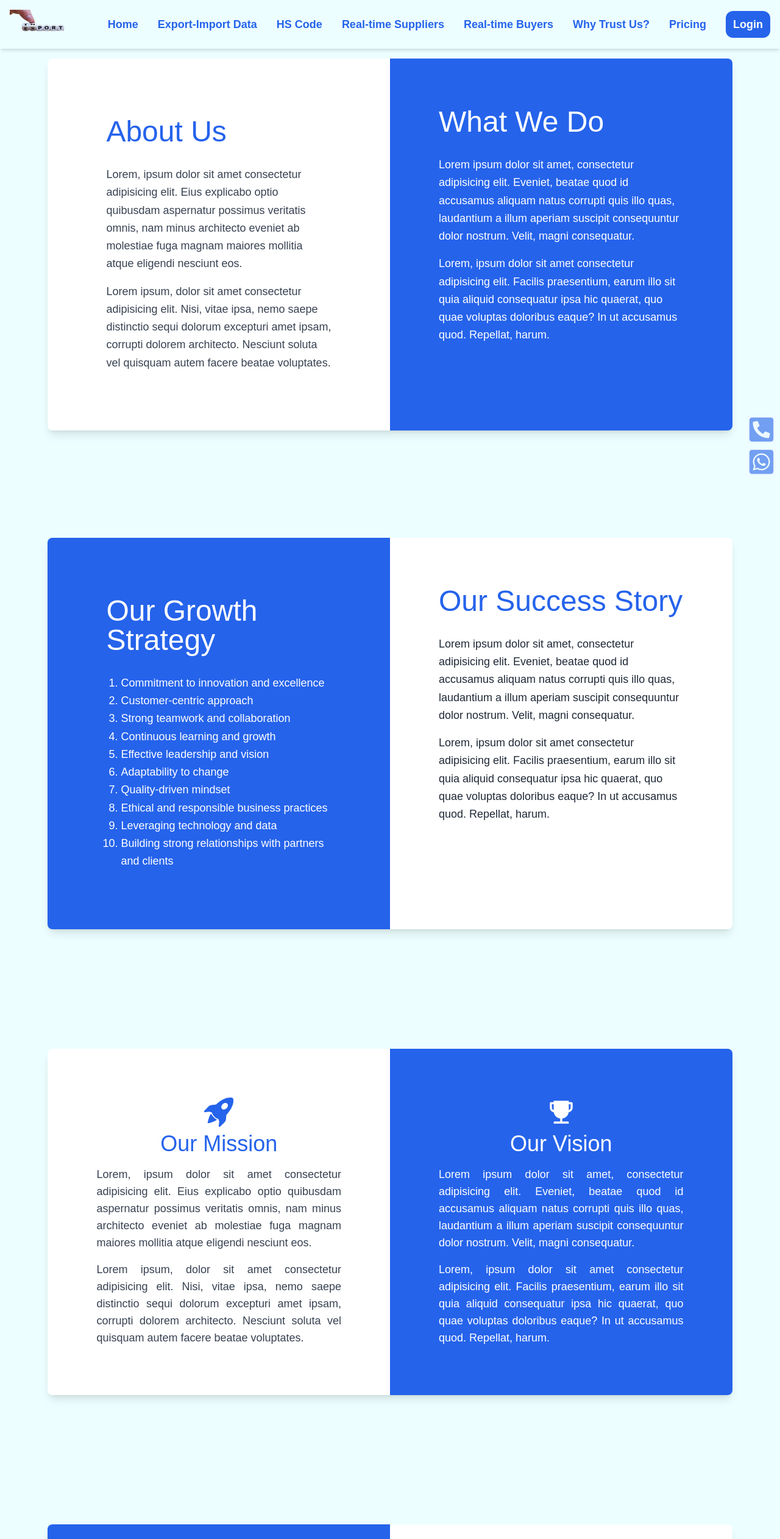
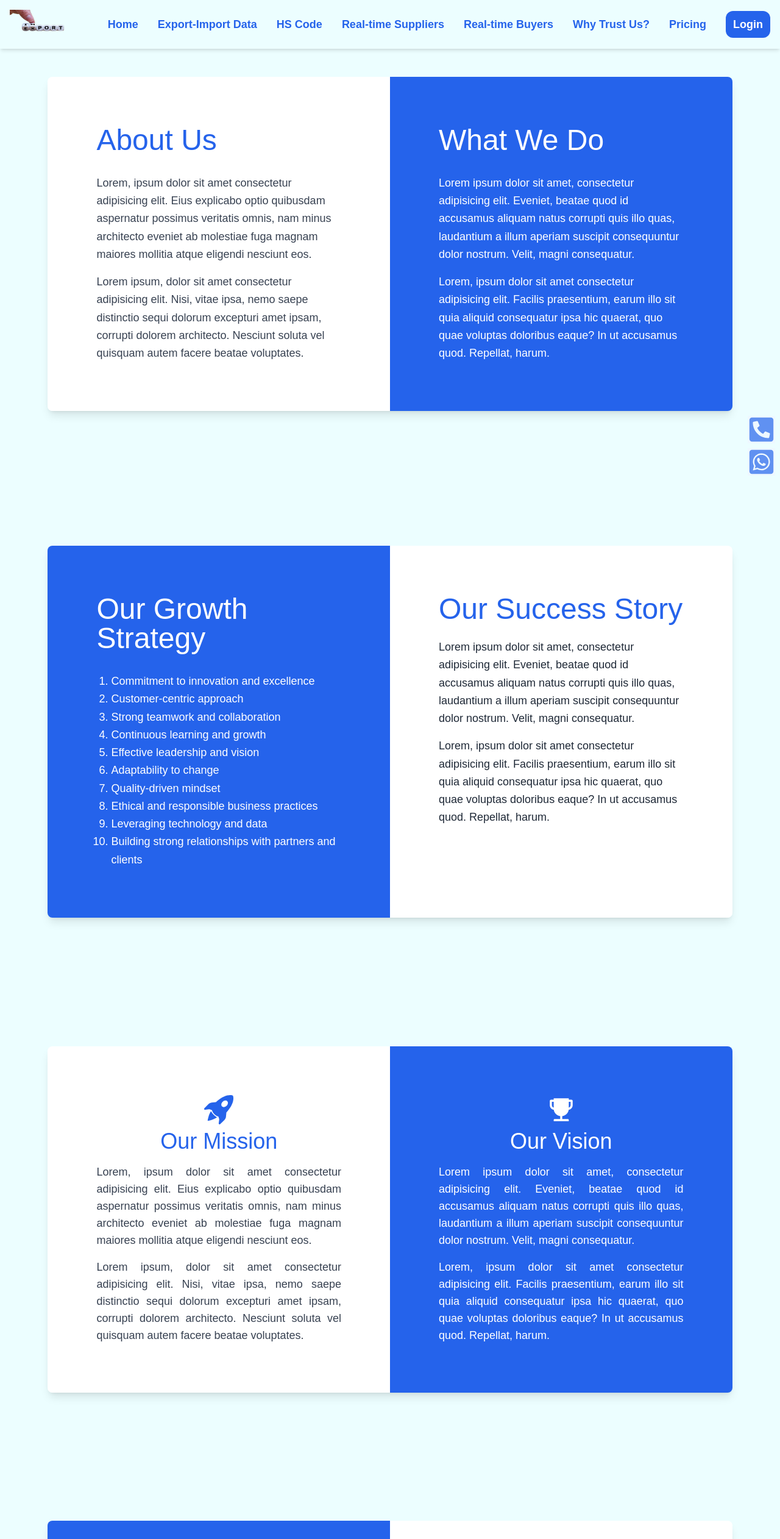
Before and after one commit to atharvamisal2614/getbuyers, a Next.js app: page /about in a window 1280 px wide. Shown: the top 2524 px of the page at 61% size. Built offline with nearby package versions, Linux system fonts and the light colour scheme.

Commit message:
update about

```diff
--- a/app/about/page.jsx
+++ b/app/about/page.jsx
@@ -5,12 +5,7 @@ import { AiFillTrophy } from "react-icons/ai";
 import { FaUsers, FaStar } from "react-icons/fa";
 import { BsFillRocketTakeoffFill } from "react-icons/bs";
 import { IoDiamond } from "react-icons/io5";
-import Careers from "../components/Careers";
 import { FaLightbulb } from "react-icons/fa";
-
-
-
-
 const AboutUs = () => {
     const teamMembers = [
         {
@@ -54,9 +49,9 @@ const AboutUs = () => {
     return (
         <div className="w-full">
             {/* About Us Section  */}
-            <section className="relative w-full min-h-screen flex items-center justify-center bg-cyan-50 p-4 py-24">
+            <section className="relative w-full min-h-screen flex items-center justify-center bg-cyan-50 p-4 ">
                 <div className="grid grid-cols-1 md:grid-cols-2 w-[90%] md:w-[90%] h-auto md:h-3/4 lg:h-2/3 shadow-lg rounded-lg overflow-hidden">
-                    <div className="flex flex-col justify-start items-start bg-white p-10 md:p-24 lg:p-24">
+                    <div className="flex flex-col justify-start items-start bg-white p-10 md:p-20">
                         <h1 className="text-3xl md:text-5xl  text-blue-600 mb-6 md:mb-8">About Us</h1>
                         <p className="text-gray-700 text-lg leading-relaxed">
                             Lorem, ipsum dolor sit amet consectetur adipisicing elit. Eius explicabo optio quibusdam aspernatur possimus veritatis omnis, nam minus architecto eveniet ab molestiae fuga magnam maiores mollitia atque eligendi nesciunt eos.
@@ -66,7 +61,7 @@ const AboutUs = () => {
                         </p>
                     </div>
 
-                    <div className="flex flex-col justify-start items-start bg-blue-600 p-10 md:p-16 lg:p-20">
+                    <div className="flex flex-col justify-start items-start bg-blue-600 p-10 md:p-20">
                         <h1 className="text-3xl md:text-5xl text-white mb-6 md:mb-8">What We Do</h1>
                         <p className="text-white text-lg leading-relaxed">
                             Lorem ipsum dolor sit amet, consectetur adipisicing elit. Eveniet, beatae quod id accusamus aliquam natus corrupti quis illo quas, laudantium a illum aperiam suscipit consequuntur dolor nostrum. Velit, magni consequatur.
@@ -79,9 +74,9 @@ const AboutUs = () => {
             </section>
 
             {/* Our Story section */}
-            <section className="relative w-full min-h-screen flex items-center justify-center bg-cyan-50 p-4 py-20">
+            <section className="relative w-full min-h-screen flex items-center justify-center bg-cyan-50 p-4 ">
                 <div className="grid grid-cols-1 md:grid-cols-2 w-[90%] md:w-[90%] h-auto md:h-3/4 lg:h-2/3 shadow-lg rounded-lg overflow-hidden">
-                    <div className="w-full flex flex-col justify-start items-start bg-blue-600 p-10 md:p-24 lg:p-24">
+                    <div className="w-full flex flex-col justify-start items-start bg-blue-600 p-10 md:p-20">
                         <h1 className="text-3xl md:text-5xl text-white mb-6 md:mb-8">Our Growth Strategy</h1>
                         <ul className="text-white text-lg leading-relaxed list-decimal pl-6">
                             <li>Commitment to innovation and excellence</li>
@@ -97,8 +92,8 @@ const AboutUs = () => {
                         </ul>
                     </div>
 
-                    <div className="flex flex-col justify-start items-start bg-white p-10 md:p-16 lg:p-20">
-                        <h1 className="text-3xl md:text-5xl text-blue-600 mb-6 md:mb-8">Our Success Story</h1>
+                    <div className="flex flex-col justify-start items-start bg-white p-10 md:p-20 ">
+                        <h1 className="text-3xl md:text-5xl text-blue-600 mb-6">Our Success Story</h1>
                         <p className="text-gray-800 text-lg leading-relaxed">
                             Lorem ipsum dolor sit amet, consectetur adipisicing elit. Eveniet, beatae quod id accusamus aliquam natus corrupti quis illo quas, laudantium a illum aperiam suscipit consequuntur dolor nostrum. Velit, magni consequatur.
                         </p>
@@ -110,11 +105,11 @@ const AboutUs = () => {
             </section>
 
 
-            <section className="relative w-full min-h-screen flex items-center justify-center bg-cyan-50 p-4 py-24">
+            <section className="relative w-full min-h-screen flex items-center justify-center bg-cyan-50 p-4 ">
                 <div className="grid grid-cols-1 md:grid-cols-2 w-11/12 md:w-[90%] h-auto md:h-3/4 lg:h-2/3 shadow-lg rounded-lg overflow-hidden">
 
                     {/* Mission Section */}
-                    <div className="flex flex-col justify-start items-center bg-white p-8 md:p-16 lg:p-20 text-center">
+                    <div className="flex flex-col justify-start items-center bg-white p-8 md:p-20 text-center">
                         <div className="flex flex-col items-center gap-2 mb-4">
                             <BsFillRocketTakeoffFill className="text-blue-600 text-5xl" />
                             <h1 className="text-2xl md:text-4xl text-blue-600">Our Mission</h1>
@@ -128,7 +123,7 @@ const AboutUs = () => {
                     </div>
 
                     {/* Vision Section */}
-                    <div className="flex flex-col justify-start items-center bg-blue-600 p-8 md:p-16 lg:p-20 text-center">
+                    <div className="flex flex-col justify-start items-center bg-blue-600 p-8 md:p-20 text-center">
                         <div className="flex flex-col items-center gap-2 mb-4">
                             <AiFillTrophy className="text-white text-5xl" />
                             <h1 className="text-2xl md:text-4xl text-white">Our Vision</h1>
@@ -144,7 +139,7 @@ const AboutUs = () => {
             </section>
 
             {/* Our Values section  */}
-            <section className="relative w-full min-h-screen flex items-center justify-center bg-cyan-50 p-4 py-24">
+            <section className="relative w-full min-h-screen flex items-center justify-center bg-cyan-50 p-4 ">
                 <div className="grid grid-cols-1 md:grid-cols-2 gap-0 w-11/12 md:w-[90%] shadow-lg rounded-lg overflow-hidden">
 
 
@@ -189,7 +184,7 @@ const AboutUs = () => {
 
 
             {/* Meet Our Team  */}
-            <section className="relative w-full min-h-screen flex items-center justify-center bg-cyan-50 p-4 py-24">
+            <section className="relative w-full min-h-screen flex items-center justify-center bg-cyan-50 p-4 ">
                 <div className="grid grid-cols-1 md:grid-cols-2 gap-0 w-11/12 md:w-[90%] shadow-lg rounded-lg overflow-hidden">
                     {teamMembers.map((member, index) => (
                         <div key={index} className={`flex flex-col justify-start items-center ${member.bg} p-5 text-center`}>
@@ -211,10 +206,23 @@ const AboutUs = () => {
                     ))}
                 </div>
             </section>
+            <section className="relative w-full h-[40vh] md:h-[70vh] bg-cover bg-center flex items-center"
+                style={{ backgroundImage: "url('/images/analyze.jpg')" }}
+            >
 
-          <Careers />
+                <div className="absolute inset-0 bg-gradient-to-b from-cyan-50 via-gray-500/60 to-gray-800"></div>
 
-
+                <div className="relative max-w-[30%] ml-8 md:ml-16 p-6 rounded-lg shadow-2xl">
+                    <h2 className="text-2xl md:text-5xl font-bold text-white">Join Us</h2>
+                    <p className="mt-2 text-gray-200 text-lg text-justify">
+                        Join our dynamic team and be part of an innovative, fast-paced environment where creativity and collaboration drive success.
+                        Grow your skills, work on exciting projects, and make a real impact with us!
+                    </p>
+                    <button className="mt-4 p-3 bg-transparent text-white rounded-lg border border-white">
+                        Click Here
+                    </button>
+                </div>
+            </section>
         </div>
     );
 };
--- a/app/countries/page.jsx
+++ b/app/countries/page.jsx
@@ -33,11 +33,12 @@ return country.name.toLowerCase().includes(searchTerm.toLowerCase())
         <h2 className="text-2xl md:text-3xl font-bold text-center text-blue-600 mb-8 italic">
           <span className="text-black"> Providing Data </span>Across{" "}
           <span className="text-black">These Countries</span>
+        <p className="text-sm  text-black">(Search Countries Here)</p>
         </h2>
         <div className="mb-8 flex justify-center">
           <input
             type="text"
-            placeholder="Search countries..."
+            placeholder="Eg. India"
             className="md:w-1/2 w-full p-2 border-2 focus:border-blue-500 focus:ring-1  rounded-lg"
             value={searchTerm}
             onChange={(e) => setSearchTerm(e.target.value)}
--- a/app/terms-and-conditions/page.jsx
+++ b/app/terms-and-conditions/page.jsx
@@ -189,27 +189,39 @@ const TermsAndCondition = () => {
                         <ul className="list-disc ml-5 space-y-2">
                             <li>
                                 <b>4.1 Responsibilities of Paddle: Paddle is responsible for</b> <br />
-                                For customers who are not registered under GST, VAT, Sales Tax, or similar tax systems, Paddle will issue invoices inclusive of applicable taxes.
-                                For customers who are registered under GST, VAT, Sales Tax, or similar tax systems, Paddle will issue invoices exclusive of applicable taxes, under the reverse charge mechanism, where the customer is responsible for self-assessment and remittance of taxes to the relevant authorities.
+                                For customers who are not registered under GST, VAT, Sales Tax, or similar tax systems,
+                                Paddle will issue invoices inclusive of applicable taxes.
+                                For customers who are registered under GST, VAT, Sales Tax, or
+                                similar tax systems, Paddle will issue invoices exclusive of applicable
+                                taxes, under the reverse charge mechanism, where the customer is responsible
+                                for self-assessment and remittance of taxes to the relevant authorities.
                                 Collecting payments from customers and remitting the applicable amounts to Getbuyer.
-                                Managing tax calculations and ensuring compliance with applicable tax regulations based on the customer&apos;s tax registration status and jurisdiction.
+                                Managing tax calculations and ensuring compliance with applicable tax regulations based on the
+                                customer&apos;s tax registration status and jurisdiction.
                                 Handling refunds and chargebacks in accordance with its established policies and procedures.
-                                The buyer is required to pay the full invoiced amount to Paddle.net, inclusive of all applicable taxes or charges. Payments are deemed complete only upon full receipt of the invoiced amount by Paddle.net.
+                                The buyer is required to pay the full invoiced amount to Paddle.net, inclusive of all
+                                applicable taxes or charges. Payments are deemed complete only upon full receipt of the invoiced amount by Paddle.net.
                             </li>
 
                             <li>
                                 <b>4.2 Refund Policy</b> <br />
-                                Refund requests must be submitted within 3 calendar days of subscription activation. Credits Used Limitation: The account must have consumed fewer than 200 download credits during the subscription period.
+                                Refund requests must be submitted within 3 calendar days of subscription activation.
+                                Credits Used Limitation: The account must have consumed fewer than 200 download credits
+                                during the subscription period.
                                 Data Accuracy Clause:
-                                Refunds may also be considered if it is demonstrated that the data provided by Getbuyer contains material inaccuracies. Refund requests for data inaccuracies must include specific evidence of the error.
-                                Refunds are not provided for reasons unrelated to the accuracy or availability of data (e.g., accidental purchases or changes in user needs).
+                                Refunds may also be considered if it is demonstrated that the data provided by
+                                Getbuyer contains material inaccuracies. Refund requests for data inaccuracies
+                                must include specific evidence of the error.
+                                Refunds are not provided for reasons unrelated to the accuracy or availability
+                                of data (e.g., accidental purchases or changes in user needs).
                                 Misuse of the platform, such as violating terms of use, will void eligibility for refunds.
                             </li>
 
 
                             <li>
                                 <b>4.3 Resolution Process</b> <br />
-                                Refund claims will be reviewed on a case-by-case basis, and Getbuyer reserves the right to approve or deny requests based on its findings.
+                                Refund claims will be reviewed on a case-by-case basis, and Getbuyer reserves the right to
+                                approve or deny requests based on its findings.
                                 Refunds, if approved, will be processed within 30 days, subject to Paddle&apos;s operational policies.
                                 Transaction fees or charges incurred during payment processing are non-refundable.
                             </li>
@@ -236,9 +248,16 @@ const TermsAndCondition = () => {
                             5. Modification of Services
                         </h2>
                         <p>
-                            We continuously strive to improve our services and enhance the security, privacy, and performance for our users. As part of these efforts, we may implement changes, upgrades, or restrictions to our subscription features. These modifications are designed to provide you with a better and safer user experience.
-                            Please note that while we understand and appreciate your feedback, we cannot guarantee the reversion of any changes once they are implemented. Our decisions regarding these updates are made with the best interests of all our users in mind. By continuing to use our services, you agree to accept any such modifications.
-                            you have any concerns or require assistance regarding these changes, please contact our support team. We value your feedback and will strive to address your concerns as best as possible.
+                            We continuously strive to improve our services and enhance the security,
+                            privacy, and performance for our users. As part of these efforts, we may
+                            implement changes, upgrades, or restrictions to our subscription features.
+                            These modifications are designed to provide you with a better and safer user experience.
+                            Please note that while we understand and appreciate your feedback, we cannot
+                            guarantee the reversion of any changes once they are implemented. Our decisions
+                            regarding these updates are made with the best interests of all our users in mind.
+                            By continuing to use our services, you agree to accept any such modifications.
+                            you have any concerns or require assistance regarding these changes,
+                            please contact our support team. We value your feedback and will strive to address your concerns as best as possible.
                         </p>
 
 
@@ -310,17 +329,23 @@ const TermsAndCondition = () => {
 
                             <li>
                                 <b>10.2 Internal Use Limitations</b> <br />
-                                Refund requests must be submitted within 3 calendar days of subscription activation. Credits Used Limitation: The account must have consumed fewer than 200 download credits during the subscription period.
+                                Refund requests must be submitted within 3 calendar days of subscription
+                                activation. Credits Used Limitation: The account must have consumed fewer
+                                than 200 download credits during the subscription period.
                                 Data Accuracy Clause:
-                                Refunds may also be considered if it is demonstrated that the data provided by Getbuyer contains material inaccuracies. Refund requests for data inaccuracies must include specific evidence of the error.
-                                Refunds are not provided for reasons unrelated to the accuracy or availability of data (e.g., accidental purchases or changes in user needs).
+                                Refunds may also be considered if it is demonstrated that the data provided
+                                by Getbuyer contains material inaccuracies. Refund requests for data inaccuracies
+                                must include specific evidence of the error.
+                                Refunds are not provided for reasons unrelated to the accuracy or
+                                availability of data (e.g., accidental purchases or changes in user needs).
                                 Misuse of the platform, such as violating terms of use, will void eligibility for refunds.
                             </li>
 
 
                             <li>
                                 <b>10.3 Resolution Process</b> <br />
-                                Refund claims will be reviewed on a case-by-case basis, and Getbuyer reserves the right to approve or deny requests based on its findings.
+                                Refund claims will be reviewed on a case-by-case basis, and Getbuyer
+                                reserves the right to approve or deny requests based on its findings.
                                 Refunds, if approved, will be processed within 30 days, subject to Paddle&apos;s operational policies.
                                 Transaction fees or charges incurred during payment processing are non-refundable.
                             </li>
@@ -391,7 +416,8 @@ const TermsAndCondition = () => {
                         <ul className="list-disc ml-5 space-y-2">
                             <li>
                                 <b>12.1 Prohibited Content</b> <br />
-                                Post or transmit material that is unlawful, harmful, abusive, harassing, defamatory, vulgar, offensive, obscene, hateful, or discriminatory.
+                                Post or transmit material that is unlawful, harmful, abusive, harassing,
+                                defamatory, vulgar, offensive, obscene, hateful, or discriminatory.
                                 Sell or promote products or services illegal in the location where the content is posted.
                                 Sell or promote controlled substances, tobacco, firearms, or alcohol.
                             </li>
@@ -503,7 +529,8 @@ const TermsAndCondition = () => {
 
                             <li>
                                 <b>16.3 Infringement</b> <br />
-                                Infringement by you, or another user using your account, of any intellectual property or other rights of any person or entity.
+                                Infringement by you, or another user using your account, of any
+                                intellectual property or other rights of any person or entity.
                             </li>
 
                         </ul>
@@ -658,7 +685,7 @@ const TermsAndCondition = () => {
                             </li>
 
                             <li>
-                                <b>22.2 Relationship</b> <br />
+                                <b>21.2 Relationship</b> <br />
                                 This Agreement does not establish any relationship of partnership, joint
                                 venture, or employment between the parties. Getbuyers retains all
                                 intellectual property rights associated with its Content, technology,
@@ -699,5 +726,4 @@ const TermsAndCondition = () => {
         </>
     );
 };
-
 export default TermsAndCondition;
```
Also changed, not shown: public/images/analyze.jpg (added).
